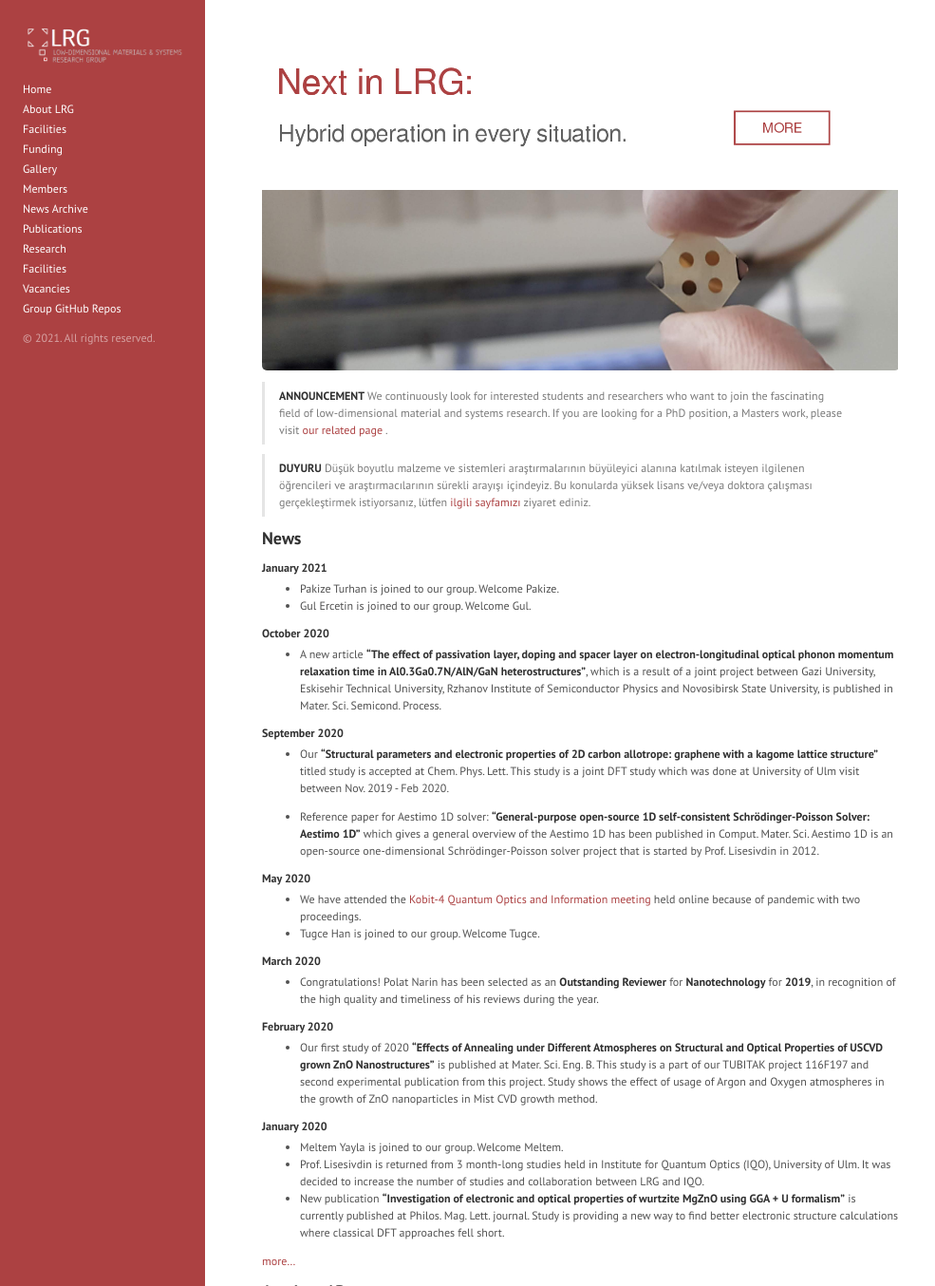
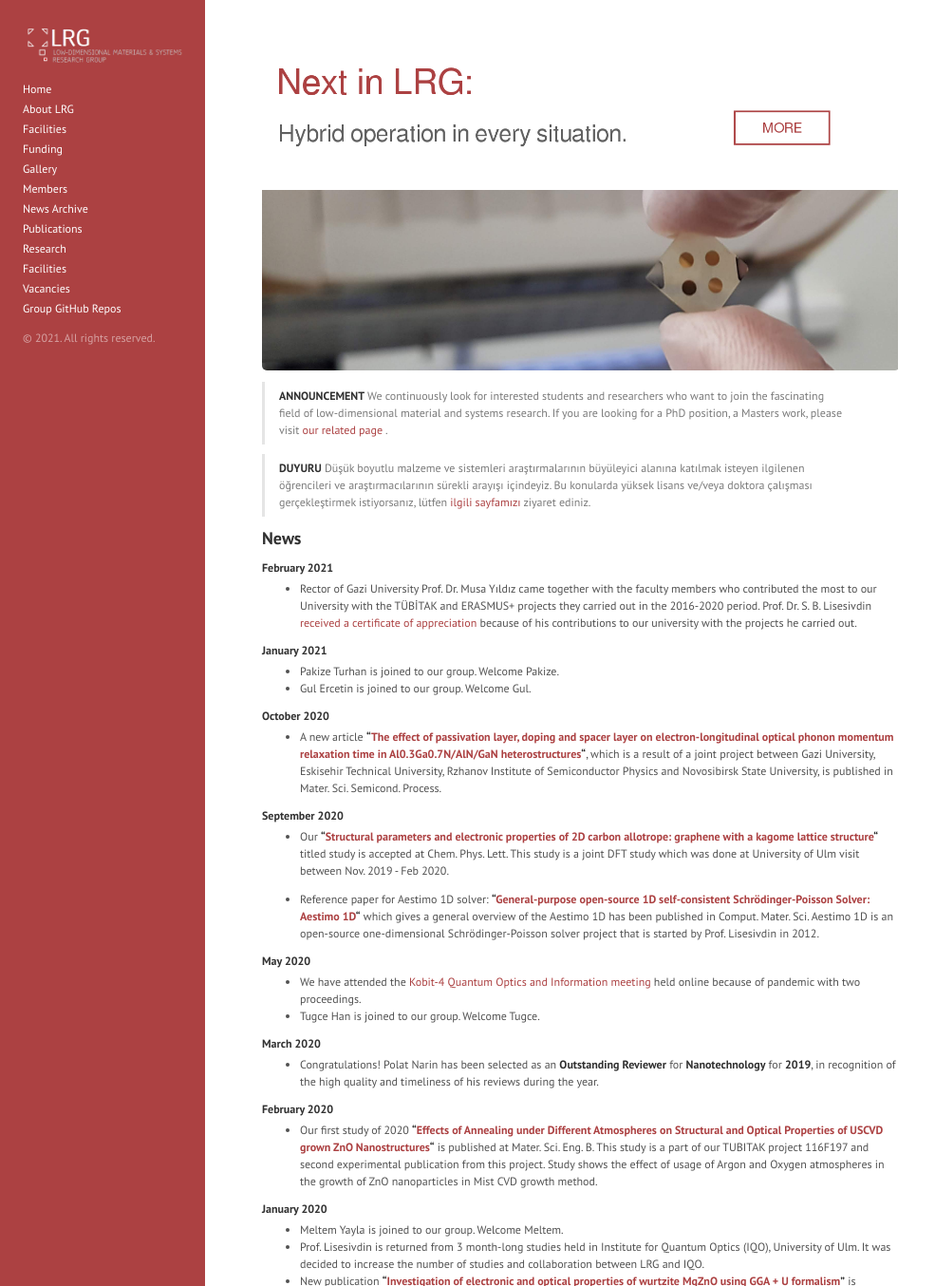
Before and after one commit to lrgresearch/oldwebsite, a Jekyll site: the page built from index.md, in a window 1280 px wide and 1400 px high, cut to the strip 0-1354 px from the top of the window. Shown: the whole strip at 95% size, without its empty margins (0-985 px from the left). Built offline with Jekyll 4.4.1, drawn with Linux system fonts in a browser that asks for light colours; the list of posts is cut into pages by our own code; some of the changed lines change nothing that is shown.

Commit message:
Update index.md

```diff
--- a/index.md
+++ b/index.md
@@ -12,6 +12,10 @@ layout: page
 
 ## News
 
+#### February 2021
+
+* Rector of Gazi University Prof. Dr. Musa Yıldız came together with the faculty members who contributed the most to our University with the TÜBİTAK and ERASMUS+ projects they carried out in the 2016-2020 period. Prof. Dr. S. B. Lisesivdin [received a certificate of appreciation](http://gazi.edu.tr/posts/view/title/rektorumuz-prof.-dr.-musa-yildiz,-yuruttugu-projelerle-universitemize-katki-saglayan-ogretim-uyelerine-tesekkur-belgesi-takdim-etti-266644) because of his contributions to our university with the projects he carried out.
+
 #### January 2021
 
 * Pakize Turhan is joined to our group. Welcome Pakize.
@@ -19,13 +23,13 @@ layout: page
 
 #### October 2020
 
-* A new article **"The effect of passivation layer, doping and spacer layer on electron-longitudinal optical phonon momentum relaxation time in Al0.3Ga0.7N/AlN/GaN heterostructures"**, which is a result of a joint project between Gazi University, Eskisehir Technical University, Rzhanov Institute of Semiconductor Physics and Novosibirsk State University, is published in Mater. Sci. Semicond. Process.
+* A new article **"[The effect of passivation layer, doping and spacer layer on electron-longitudinal optical phonon momentum relaxation time in Al0.3Ga0.7N/AlN/GaN heterostructures](https://doi.org/10.1016/j.mssp.2020.105449)"**, which is a result of a joint project between Gazi University, Eskisehir Technical University, Rzhanov Institute of Semiconductor Physics and Novosibirsk State University, is published in Mater. Sci. Semicond. Process.
 
 #### September 2020
 
-* Our **"Structural parameters and electronic properties of 2D carbon allotrope: graphene with a kagome lattice structure"** titled study is accepted at Chem. Phys. Lett. This study is a joint DFT study which was done at University of Ulm visit between Nov. 2019 - Feb 2020.
+* Our **"[Structural parameters and electronic properties of 2D carbon allotrope: graphene with a kagome lattice structure](https://doi.org/10.1016/j.cplett.2020.138006)"** titled study is accepted at Chem. Phys. Lett. This study is a joint DFT study which was done at University of Ulm visit between Nov. 2019 - Feb 2020.
 
-* Reference paper for Aestimo 1D solver: **"General-purpose open-source 1D self-consistent Schrödinger-Poisson Solver: Aestimo 1D"** which gives a general overview of the Aestimo 1D has been published in Comput. Mater. Sci. Aestimo 1D is an open-source one-dimensional Schrödinger-Poisson solver project that is started by Prof. Lisesivdin in 2012.
+* Reference paper for Aestimo 1D solver: **"[General-purpose open-source 1D self-consistent Schrödinger-Poisson Solver: Aestimo 1D](https://doi.org/10.1016/j.commatsci.2020.110015)"** which gives a general overview of the Aestimo 1D has been published in Comput. Mater. Sci. Aestimo 1D is an open-source one-dimensional Schrödinger-Poisson solver project that is started by Prof. Lisesivdin in 2012.
 
 #### May 2020
 
@@ -38,13 +42,13 @@ layout: page
 
 #### February 2020
 
-* Our first study of 2020 **"Effects of Annealing under Different Atmospheres on Structural and Optical Properties of USCVD grown ZnO Nanostructures"** is published at  Mater. Sci. Eng. B. This study is a part of our TUBITAK project 116F197 and second experimental publication from this project.  Study shows the effect of usage of Argon and Oxygen atmospheres in the growth of ZnO nanoparticles in Mist CVD growth method.
+* Our first study of 2020 **"[Effects of Annealing under Different Atmospheres on Structural and Optical Properties of USCVD grown ZnO Nanostructures](https://doi.org/10.1016/j.mseb.2020.114506)"** is published at  Mater. Sci. Eng. B. This study is a part of our TUBITAK project 116F197 and second experimental publication from this project.  Study shows the effect of usage of Argon and Oxygen atmospheres in the growth of ZnO nanoparticles in Mist CVD growth method.
 
 #### January 2020
 
 * Meltem Yayla is joined to our group. Welcome Meltem.
 * Prof. Lisesivdin is returned from 3 month-long studies held in Institute for Quantum Optics (IQO), University of Ulm. It was decided to increase the number of studies and collaboration between LRG and IQO.
-* New publication **"Investigation of electronic and optical properties of wurtzite MgZnO using GGA + U formalism”** is currently published at Philos. Mag. Lett.  journal. Study is providing a new way to find better electronic structure calculations where classical DFT approaches fell short.
+* New publication **"[Investigation of electronic and optical properties of wurtzite MgZnO using GGA + U formalism](https://doi.org/10.1080/09500839.2019.1696998)”** is currently published at Philos. Mag. Lett.  journal. Study is providing a new way to find better electronic structure calculations where classical DFT approaches fell short.
 
 [more...](newsarchive.md)
 
```
